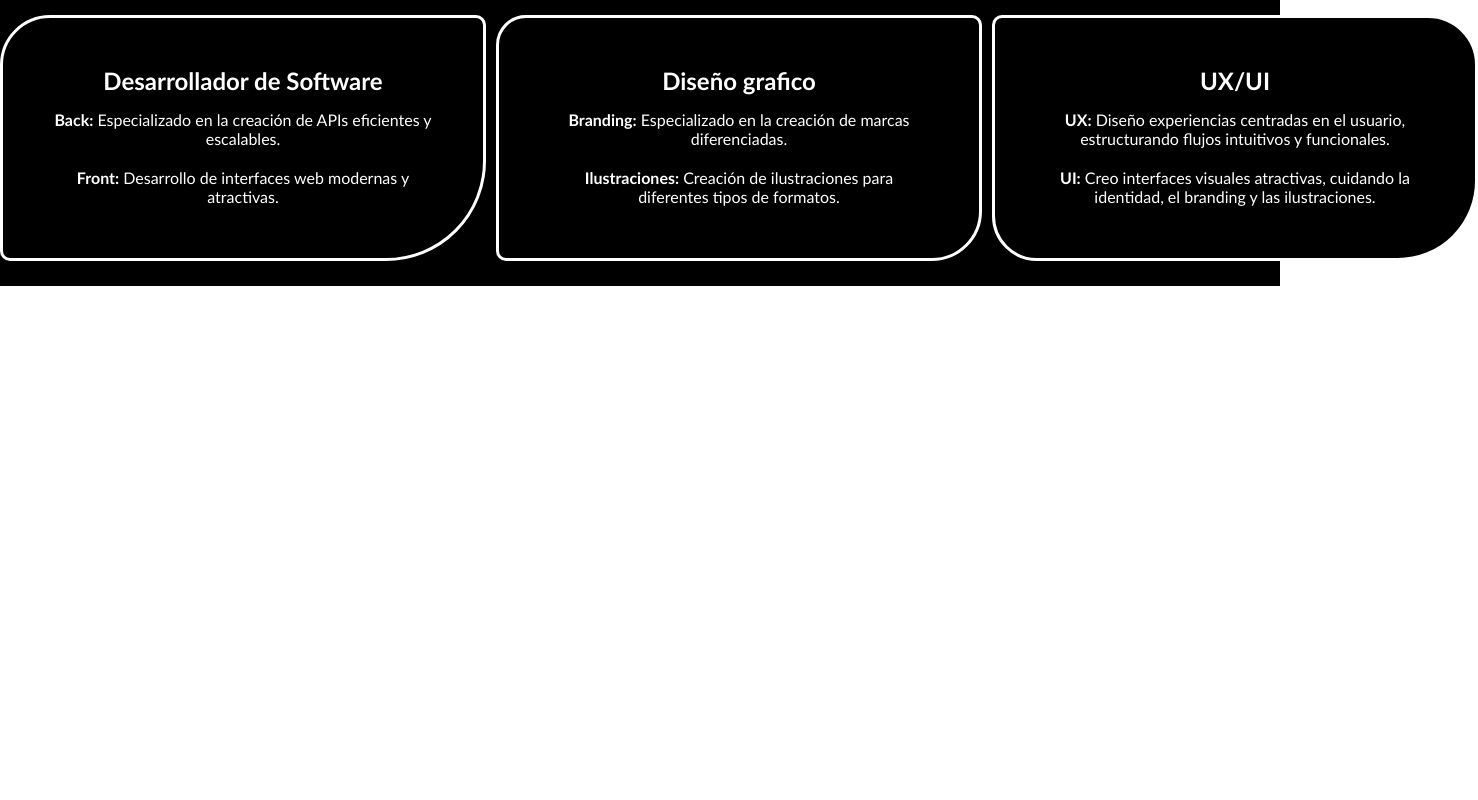
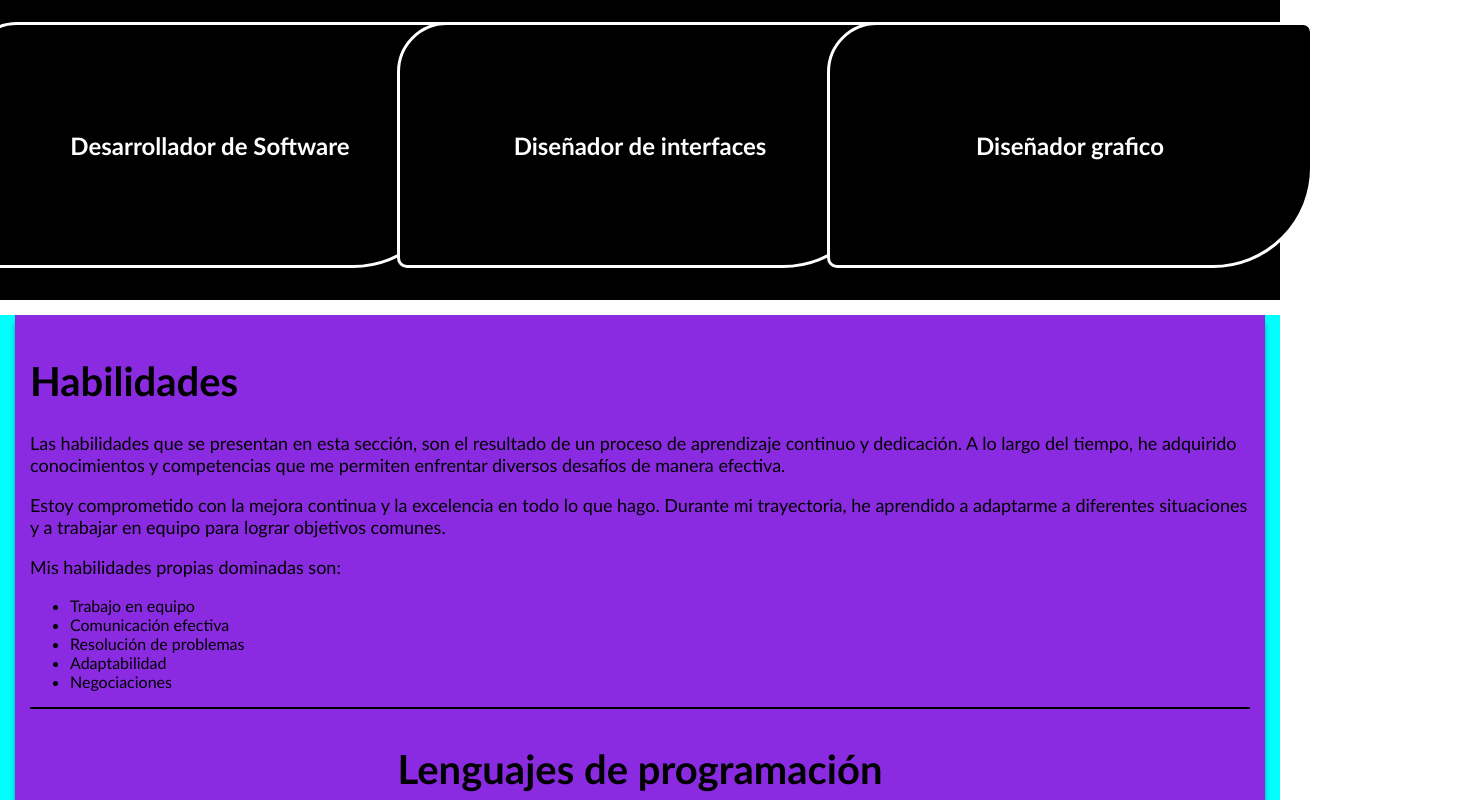
Before and after one commit to Hugo14189811222003/portafolio, a Nuxt app: page / in a window 1280 px wide. Shown: the part 840-1640 px from the top of the page, 1478 px wide, since content can reach past the window. Before the commit the page ends 1126 px from the top, so only its background shows below. Built offline with nearby package versions, Linux system fonts and the light colour scheme.

Commit message:
actualizaciones de portafolio sesion aun no terminada de habilidades

```diff
--- a/app/app.vue
+++ b/app/app.vue
@@ -2,6 +2,7 @@
   <div class="contenidoPrincipal">
     <component-body />
     <component-info />
+    <component-quality />
   </div>
 </template>
 
@@ -9,8 +10,9 @@
 import '~/assets/css/global.css'
 import componentBody from './components/home/componentBody.vue'
 import ComponentInfo from './components/home/componentInfo.vue'
+import ComponentQuality from './components/home/componentQuality.vue'
 export default {
-  components: { componentBody, ComponentInfo },
+  components: { componentBody, ComponentInfo, ComponentQuality },
   data() {
     return {
     }
--- /dev/null
+++ b/app/assets/css/quality.css
@@ -0,0 +1,28 @@
+.ability-container{
+    background-color: aqua;
+    width: 100%;
+    height: auto;
+}
+.title-content {
+    background-color: blueviolet;
+    margin: 15px;
+    padding: 15px;
+    box-shadow: 0px 8px 5px rgba(0, 0, 0, 0.384);
+}
+.title-content h1 {
+    color: black;
+    font-size: 40px;
+}
+.ability-description p {
+    font-size: 18px;
+}
+.line-content{
+    border-bottom: 2px solid black;
+    margin: 10px 0;
+}
+.ability-list {
+    display: flex;
+    flex-direction: column;
+    justify-content: center;
+    align-items: center;
+}
--- a/app/assets/css/styleInfo.css
+++ b/app/assets/css/styleInfo.css
@@ -5,15 +5,39 @@
   gap: 10px;
   display: grid;
   grid-template-columns: repeat(3, 1fr);
+  height: auto;
 }
 .flip-card{
-  gap: 20px;
   display: flex;
   justify-content: center;
   align-items: center;
   flex-direction: column;
-  padding-top: 25px;
-  padding-bottom: 25px;
+  padding-top: 155px;
+  padding-bottom: 155px;
+  transition: .5s;
+  transform-style: preserve-3d;
+}
+.flip-card.flipped {
+  transform: rotateY(180deg);
+}
+.flip-card-front, .flip-card-back {
+  position: absolute;
+  backface-visibility: hidden;
+}
+.flip-card-back {
+  background-color: #ffffff;
+  color: rgb(0, 0, 0);
+  transform: rotateY(180deg);
+  cursor: pointer;
+  display: flex;
+  justify-content: center;
+  align-items: center;
+  border: medium solid rgb(0, 0, 0);
+  width: 60vh;
+  height: 30vh;
+  display: flex;
+  flex-direction: column;
+  text-align: center;
 }
 .flip-card-front{
   cursor: pointer;
@@ -22,7 +46,7 @@
   align-items: center;
   color: white;
   border: medium solid white;
-  background-color: black;
+  background-color: rgb(0, 0, 0);
   transition: .3s ease-in;
   width: 60vh;
   height: 30vh;
@@ -36,22 +60,18 @@
     margin: 5px;
     margin-top: 15px;
 }
-.flip-card-back{
-    color: white;
+.flip-card-front:hover{
+  box-shadow: 0 5px 10px rgb(22, 22, 22);
 }
-.flip-card-front:hover{
-  background-color: white;
-  color: black;
-}
-#boxUnique1{
+.boxUnique1{
   border-radius: 50px 10px 100px 10px;
   transition: .3s ease-in;
 }
-#boxUnique2{
+.boxUnique2{
   border-radius: 30px 10px 50px 10px;
   transition: .3s ease-in;
 }
-#boxUnique3{
+.boxUnique3{
   border-radius: 10px 50px 80px 45px;
   transition: .3s ease-in;
 }
@@ -98,4 +118,37 @@
         margin-top: 15px;
         font-size: small;
     }
+    .flip-card {
+      margin-top: 290px;
+    }
+    .plastaNegra {
+      height: 130vh;
+    }
+    .flip-card-front, .flip-card-back {
+      width: 30vh;
+      padding: 10px;
+    }
 }
+@media screen and (max-width: 380px) {
+    .flip-card {
+      margin-top: 240px;
+    }
+    .plastaNegra {
+      height: 140vh;
+    }
+    .flip-card-front, .flip-card-back {
+      width: 45vh;
+    }
+}
+@media screen and (max-width: 360px) {
+    .flip-card {
+      margin-top: 240px;
+    }
+    .plastaNegra {
+      height: 140vh;
+    }
+    .flip-card-front, .flip-card-back {
+      width: 30vh;
+      font-size:x-small;
+    }
+}
--- a/app/components/home/componentBody.vue
+++ b/app/components/home/componentBody.vue
@@ -16,7 +16,6 @@
 </template>
 
 <script>
-import '@/assets/css/StyleBody.css'
 import logoHugo from '@/assets/img/svg/Vector.svg'
 import ilustracionFlotacion from '@/assets/img/svg/ilustraciónFlotandoPantalla.svg'
 const tamañoDeAnchoLogoHZ = 70;
@@ -32,3 +31,6 @@ export default {
   }
 }
 </script>
+<style scoped>
+@import '@/assets/css/StyleBody.css';
+</style>
--- a/app/components/home/componentInfo.vue
+++ b/app/components/home/componentInfo.vue
@@ -1,32 +1,35 @@
 <template>
   <div class="plastaNegra">
-    <div class="flip-card">
-      <div class="face flip-card-front" id="boxUnique1">
+    <div class="flip-card" onclick="this.classList.toggle('flipped')">
+      <div class="face flip-card-front boxUnique1">
         <h1 class="title">Desarrollador de Software</h1>
+      </div>
+      <div class="flip-card-back boxUnique1">
         <p><strong>Back:</strong> Especializado en la creación de APIs eficientes y escalables.</p>
         <p><strong>Front:</strong> Desarrollo de interfaces web modernas y atractivas.</p>
       </div>
     </div>
-    <div class="flip-card">
-      <div class="face flip-card-front" id="boxUnique2">
-        <h1 class="title">Diseño grafico</h1>
-        <p><strong>Branding:</strong> Especializado en la creación de marcas diferenciadas.</p>
-        <p><strong>Ilustraciones:</strong> Creación de ilustraciones para diferentes tipos de formatos.</p>
+    <div class="flip-card" onclick="this.classList.toggle('flipped')">
+      <div class="face flip-card-front boxUnique1">
+        <h1 class="title">Diseñador de interfaces</h1>
+      </div>
+      <div class="flip-card-back boxUnique1">
+        <p><strong>UX/UI:</strong> Especializado en la creación de interfaces de usuario intuitivas y atractivas.</p>
       </div>
     </div>
-    <div class="flip-card">
-      <div class="face flip-card-front" id="boxUnique3">
-        <h1 class="title">UX/UI</h1>
-        <p><strong>UX:</strong> Diseño experiencias centradas en el usuario, estructurando flujos intuitivos y funcionales.</p>
-        <p><strong>UI:</strong> Creo interfaces visuales atractivas, cuidando la identidad, el branding y las ilustraciones.</p>
-
+    <div class="flip-card" onclick="this.classList.toggle('flipped')">
+      <div class="face flip-card-front boxUnique1">
+        <h1 class="title">Diseñador grafico</h1>
+      </div>
+      <div class="flip-card-back boxUnique1">
+        <p><strong>Branding:</strong> Especializado en la creación de marcas fuertes y memorables</p>
+        <p><strong>Textil:</strong> Diseño de camisas deportivas personalizadas.</p>
       </div>
     </div>
   </div>
 </template>
 
 <script>
-import '@/assets/css/styleInfo.css'
 export default {
   data() {
     return {
@@ -34,3 +37,6 @@ export default {
   }
 }
 </script>
+<style scoped>
+@import '@/assets/css/styleInfo.css';
+</style>
--- /dev/null
+++ b/app/components/home/componentQuality.vue
@@ -0,0 +1,43 @@
+<template>
+    <div class="ability-container">
+        <div class="title-content">
+            <h1 class="ability-title">Habilidades</h1>
+            <div class="ability-description">
+                <p>Las habilidades que se presentan en esta sección, son el resultado de un proceso de aprendizaje continuo y dedicación.
+                A lo largo del tiempo, he adquirido conocimientos y competencias que me permiten enfrentar diversos desafíos de manera efectiva.</p>
+                <p>Estoy comprometido con la mejora continua y la excelencia en todo lo que hago.
+                Durante mi trayectoria, he aprendido a adaptarme a diferentes situaciones y a trabajar en equipo para lograr objetivos comunes.
+                </p>
+                <p>Mis habilidades propias dominadas son:
+                </p>
+                <ul>
+                    <li>Trabajo en equipo</li>
+                    <li>Comunicación efectiva</li>
+                    <li>Resolución de problemas</li>
+                    <li>Adaptabilidad</li>
+                    <li>Negociaciones</li>
+                </ul>
+            </div>
+            <div class="line-content"></div>
+            <div class="ability-list">
+                <div class="Lenguajes de programación">
+                    <h1>Lenguajes de programación</h1>
+                </div>
+            </div>
+        </div>
+    </div>
+</template>
+
+<script>
+export default {
+    data() {
+        return {
+
+        }
+    }
+}
+</script>
+
+<style scoped>
+@import '@/assets/css/quality.css';
+</style>
```
